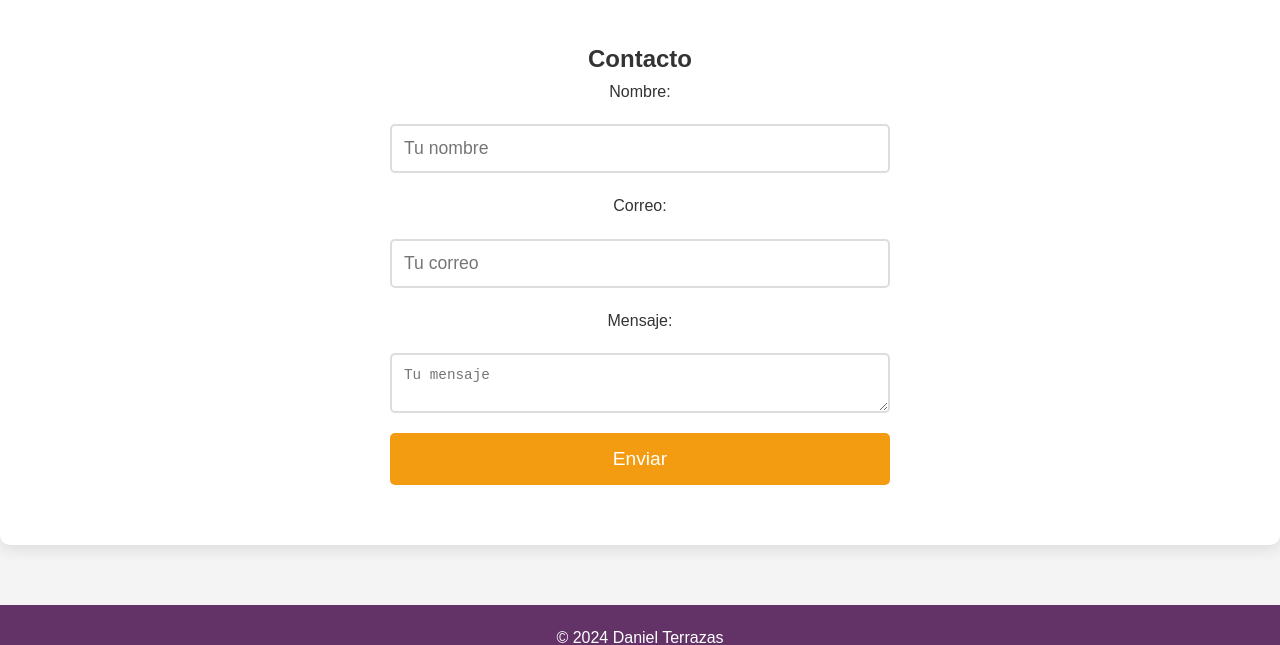
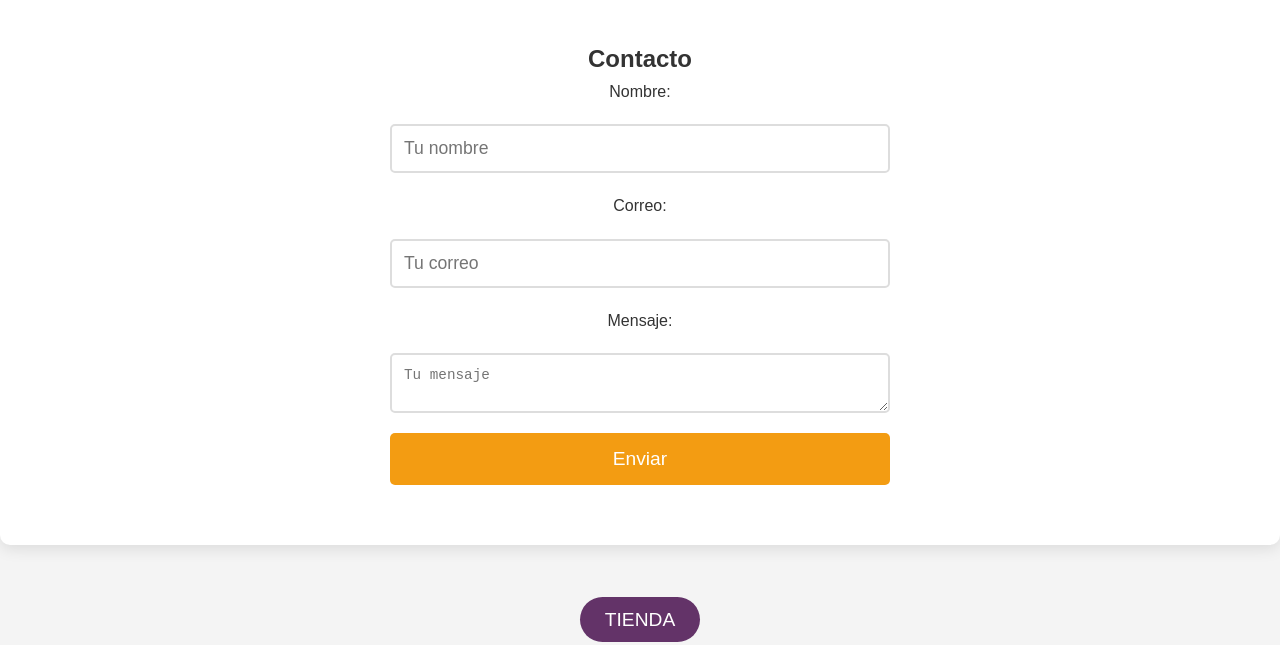
Before and after one commit to Dxt7788/Mi-Portfolio, a plain HTML site: page index.html in a window 1280 px wide. Shown: the part 1721-2366 px from the top of the page. Drawn offline with Linux system fonts and the light colour scheme.

Commit message:
Add files via upload

```diff
--- a/index.html
+++ b/index.html
@@ -29,6 +29,7 @@
             <p>Diseños modernos y soluciones creativas</p>
             <a href="#about" class="btn">Descubre Más</a>
         </div>
+
     </section>
 
     <section id="about" class="about">
@@ -75,11 +76,18 @@
             <button type="submit" class="btn">Enviar</button>
         </form>
     </section>
+    <section>
+        <div class="centrar">
+            <a href="/tienda.html" class="hero2">Tienda</a>
+        </div>
 
+    </section>
     <footer>
+
         <p>&copy; 2024 Daniel Terrazas</p>
         <a href="https://wa.me/5491139397431?text=Hola,%20me%20gustaría%20obtener%20más%20información" target="_blank" class="whatsapp-btn">
             <i class="fab fa-whatsapp"></i> Contactar por WhatsApp
+
         </a>
 
     </footer>
--- a/styles.css
+++ b/styles.css
@@ -372,3 +372,20 @@ footer {
     margin-right: 10px;
     font-size: 24px;
 }
+
+.hero2 {
+    background-color: #633368;
+    padding: 12px 25px;
+    font-size: 1.2em;
+    border: none;
+    border-radius: 30px;
+    color: #fff;
+    text-transform: uppercase;
+    cursor: pointer;
+    transition: background-color 0.3s, transform 0.3s;
+}
+
+.centrar{
+    text-align: center;
+    margin-top: 60px;
+}
```
